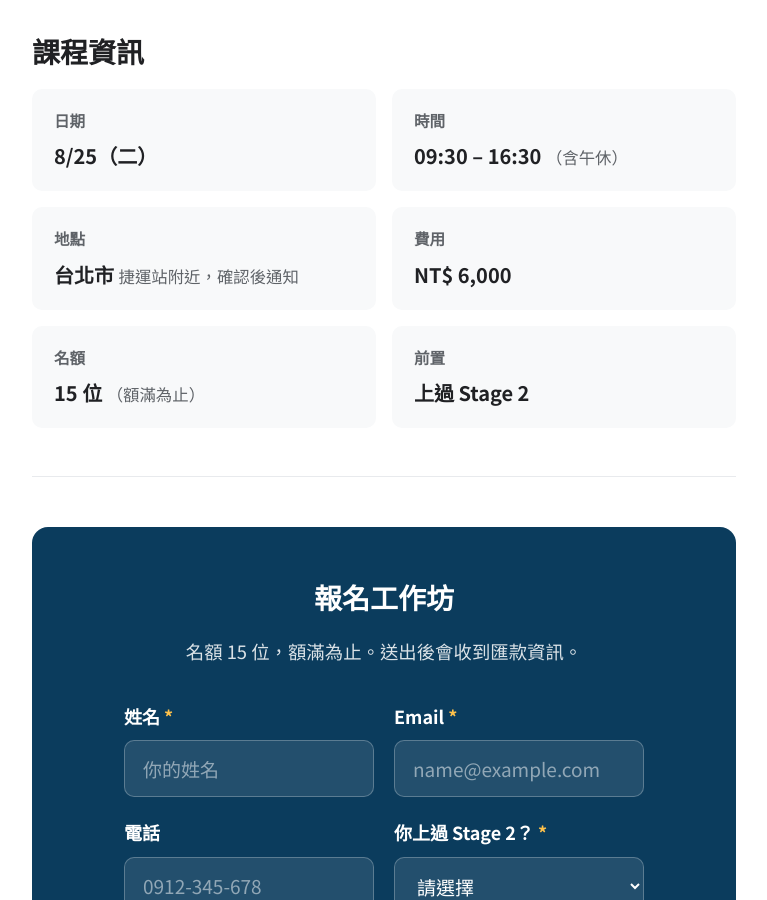
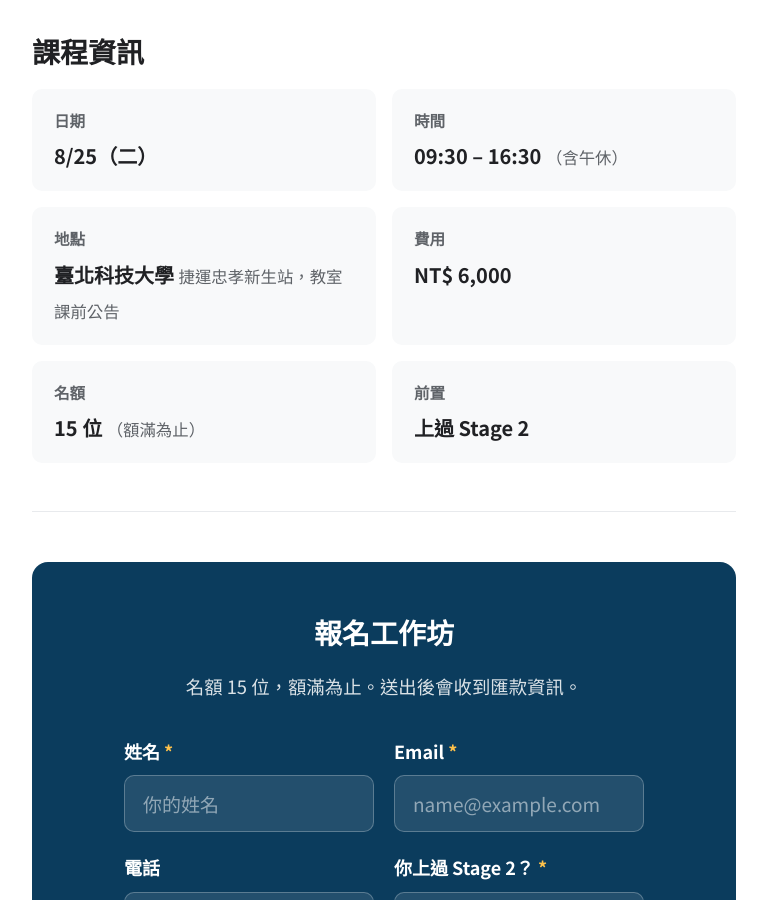
Before and after one commit to ai-cooperation/ai-path, a Jekyll site: the page built from vibe-coding/sb-workshop.html, in a window 1280 px wide and 900 px high, scrolled down 2489 px. Shown: the whole window, without its empty margins (256-1023 px from the left). Built offline with Jekyll 4.4.1, drawn with Linux system fonts in a browser that asks for light colours.

Commit message:
feat: sb-workshop 地點確認為臺北科技大學（忠孝新生站）

```diff
--- a/vibe-coding/sb-workshop.html
+++ b/vibe-coding/sb-workshop.html
@@ -146,7 +146,7 @@ h2{font-size:1.4rem;font-weight:900;margin-bottom:1rem;line-height:1.3;}
     <div class="info">
       <div class="i-item"><div class="i-l">日期</div><div class="i-v">8/25（二）</div></div>
       <div class="i-item"><div class="i-l">時間</div><div class="i-v">09:30 – 16:30 <small>（含午休）</small></div></div>
-      <div class="i-item"><div class="i-l">地點</div><div class="i-v">台北市 <small>捷運站附近，確認後通知</small></div></div>
+      <div class="i-item"><div class="i-l">地點</div><div class="i-v">臺北科技大學 <small>捷運忠孝新生站，教室課前公告</small></div></div>
       <div class="i-item"><div class="i-l">費用</div><div class="i-v">NT$ 6,000</div></div>
       <div class="i-item"><div class="i-l">名額</div><div class="i-v">15 位 <small>（額滿為止）</small></div></div>
       <div class="i-item"><div class="i-l">前置</div><div class="i-v">上過 Stage 2</div></div>
@@ -226,7 +226,7 @@ async function submitForm(e){
       body: JSON.stringify(data),
       headers:{'Content-Type':'text/plain'}
     });
-    msg.innerHTML = '報名已送出！請匯款至 <strong>中國信託（822）277541203704</strong>，金額 <strong>NT$ 6,000</strong>。<br>匯款後請透過 <a href="https://line.me/R/ti/p/@640tusbi" style="color:#8AB4F8;font-weight:700;">Line@</a> 或回信通知我們，附上帳號後五碼。上課地點會於確認後另行通知。';
+    msg.innerHTML = '報名已送出！請匯款至 <strong>中國信託（822）277541203704</strong>，金額 <strong>NT$ 6,000</strong>。<br>匯款後請透過 <a href="https://line.me/R/ti/p/@640tusbi" style="color:#8AB4F8;font-weight:700;">Line@</a> 或回信通知我們，附上帳號後五碼。上課地點：臺北科技大學（捷運忠孝新生站），教室位置課前公告。';
     msg.className = 'form-msg success';
     form.reset();
     btn.textContent = '報名完成';
```
